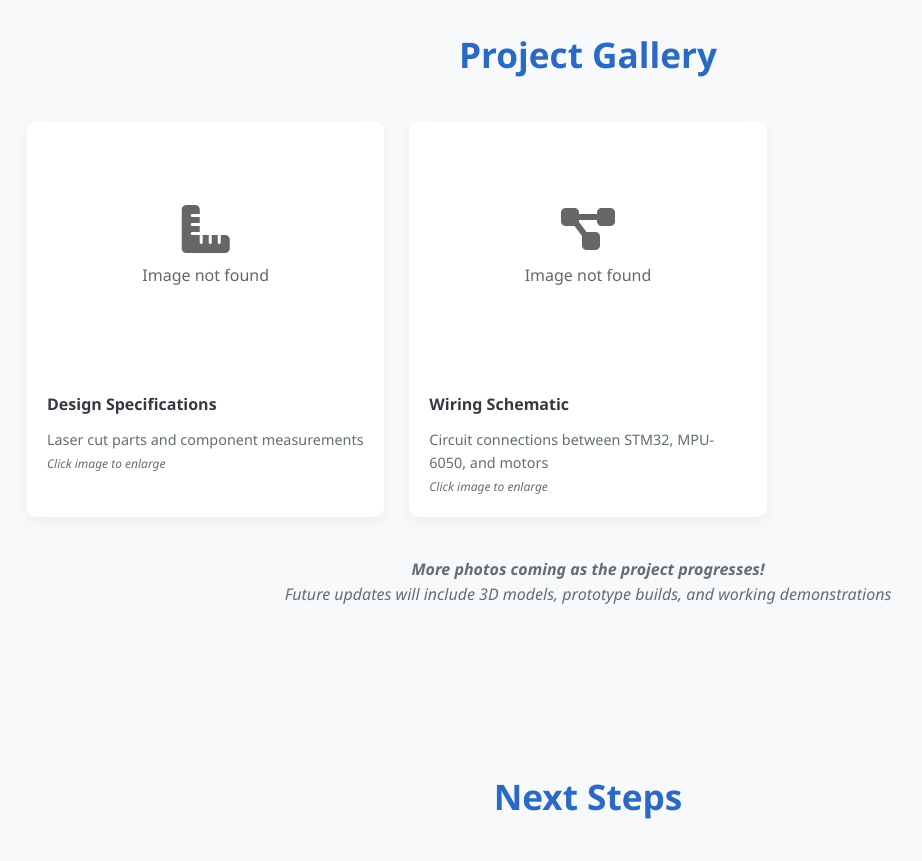
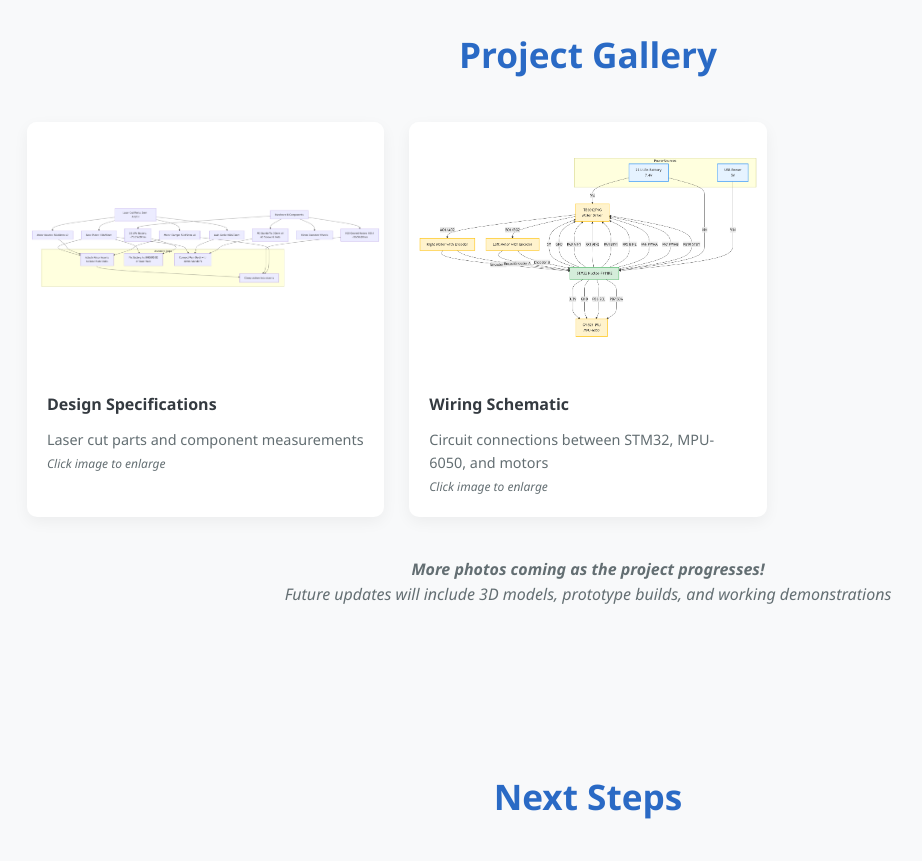
Before and after one commit to JJStuart-design/JJStuart-design.github.io, a plain HTML site: page robot-project.html in a window 1280 px wide. Shown: the part 1960-2821 px from the top of the page, without its empty margins (52-974 px from the left). Drawn offline with Linux system fonts and the light colour scheme.

Commit message:
Update robot-project.html

```diff
--- a/robot-project.html
+++ b/robot-project.html
@@ -468,12 +468,12 @@ main frame. It's powered by two high-torque geared motors and uses a PID control
             <div class="gallery">
                 <div class="gallery-item">
                     <div class="gallery-img">
-                        <img src="images/SBBdiagram.png" alt="Robot Design Diagram"
+                        <img src="images/SBRdiagram.png" alt="Robot Design Diagram"
                              style="max-width: 100%; max-height: 100%; object-fit: contain;"
                              onerror="this.style.display='none'; this.nextElementSibling.style.display='flex';"
-                             onclick="openModal('images/SBBdiagram.png', 'Robot Design Diagram')">
+                             onclick="openModal('images/SBRdiagram.png', 'Robot Design Diagram')">
                         <div class="image-placeholder" style="display: none; flex-direction: column; align-items: center; color: #666; cursor: pointer; width: 100%; height: 100%; justify-content: center;"
-                             onclick="openModal('images/SBBdiagram.png', 'Robot Design Diagram')">
+                             onclick="openModal('images/SBRdiagram.png', 'Robot Design Diagram')">
                             <i class="fas fa-ruler-combined" style="font-size: 3rem; margin-bottom: 10px;"></i>
                             <p>Image not found</p>
                         </div>
@@ -487,12 +487,12 @@ main frame. It's powered by two high-torque geared motors and uses a PID control
 
                 <div class="gallery-item">
                     <div class="gallery-img">
-                        <img src="images/SBBwiring.png" alt="Wiring Diagram"
+                        <img src="images/SBRwiring.png" alt="Wiring Diagram"
                              style="max-width: 100%; max-height: 100%; object-fit: contain;"
                              onerror="this.style.display='none'; this.nextElementSibling.style.display='flex';"
-                             onclick="openModal('images/SBBwiring.png', 'Wiring Diagram')">
+                             onclick="openModal('images/SBRwiring.png', 'Wiring Diagram')">
                         <div class="image-placeholder" style="display: none; flex-direction: column; align-items: center; color: #666; cursor: pointer; width: 100%; height: 100%; justify-content: center;"
-                             onclick="openModal('images/SBBwiring.png', 'Wiring Diagram')">
+                             onclick="openModal('images/SBRwiring.png', 'Wiring Diagram')">
                             <i class="fas fa-project-diagram" style="font-size: 3rem; margin-bottom: 10px;"></i>
                             <p>Image not found</p>
                         </div>
```
